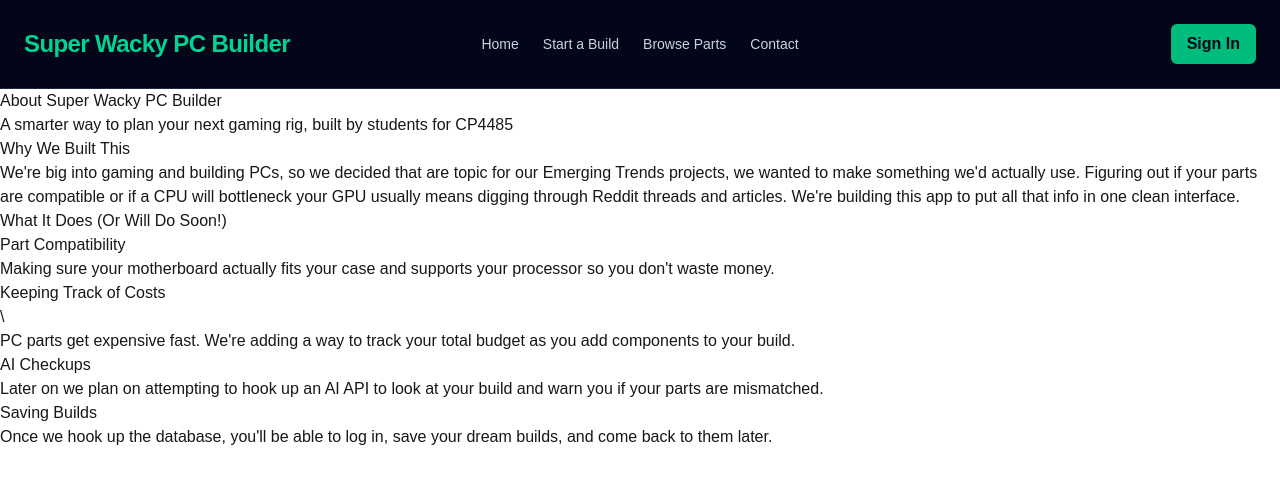
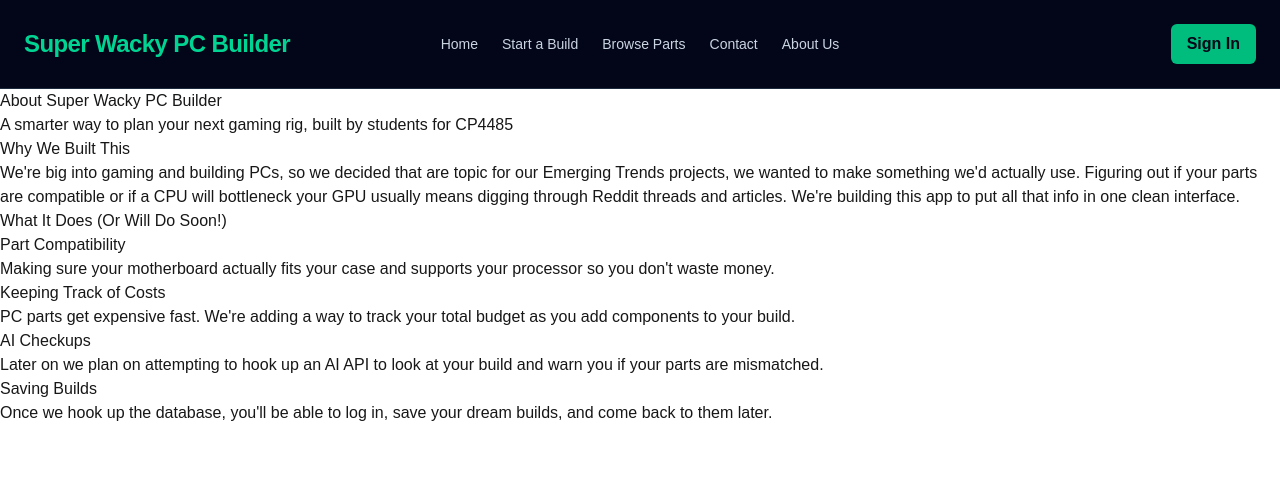
Before and after one commit to Lucas-Fillier/Super-Wacky-PC-building-site, a Next.js app in the folder super-wacky-pc-building-site/: page /about in a window 1280 px wide. Shown: the top 484 px of the page. Built offline with nearby package versions, Linux system fonts and the light colour scheme.

Commit message:
Setting up the basics of the about page before adding any tailwind styling

```diff
--- a/super-wacky-pc-building-site/app/about/page.js
+++ b/super-wacky-pc-building-site/app/about/page.js
@@ -10,11 +10,11 @@ export default function AboutPage(){
             <h3>What It Does (Or Will Do Soon!)</h3>
             <h4>Part Compatibility</h4>
             <p>Making sure your motherboard actually fits your case and supports your processor so you don't waste money.</p>
-            <h5>Keeping Track of Costs</h5>\
+            <h4>Keeping Track of Costs</h4>
             <p>PC parts get expensive fast. We're adding a way to track your total budget as you add components to your build.</p>
-            <h6>AI Checkups</h6>
+            <h4>AI Checkups</h4>
             <p>Later on we plan on attempting to hook up an AI API to look at your build and warn you if your parts are mismatched.</p>
-            <h7>Saving Builds</h7>
+            <h4>Saving Builds</h4>
             <p>Once we hook up the database, you'll be able to log in, save your dream builds, and come back to them later.</p>
         </div>
     );
--- a/super-wacky-pc-building-site/components/Navbar.js
+++ b/super-wacky-pc-building-site/components/Navbar.js
@@ -10,6 +10,7 @@ export default function Navbar() {
                 <Link href="/build" className="hover:text-emerald-400 cursor-pointer transition-colors">Start a Build</Link>
                 <Link href="/parts" className="hover:text-emerald-400 cursor-pointer transition-colors">Browse Parts</Link>
                 <Link href="/contact" className="hover:text-emerald-400 cursor-pointer transition-colors">Contact</Link>
+                <Link href="/about" className="hover:text-emerald-400 cursor-pointer transition-colors">About Us</Link>
             </ul>
 
             <button className="bg-emerald-500 hover:bg-emerald-400 text-slate-950 px-4 py-2 rounded-md font-semibold transition-colors">
```
